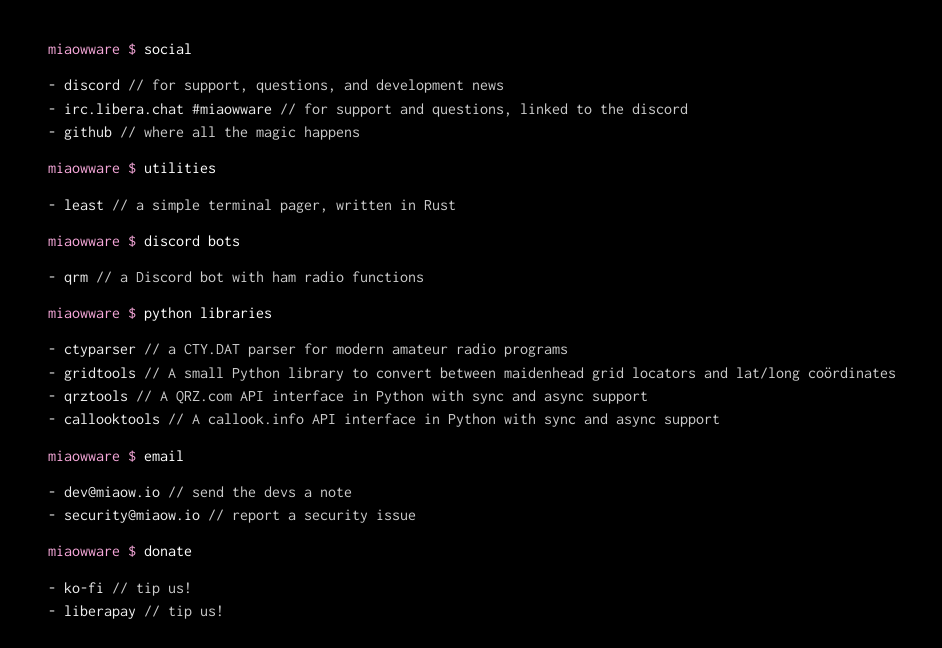
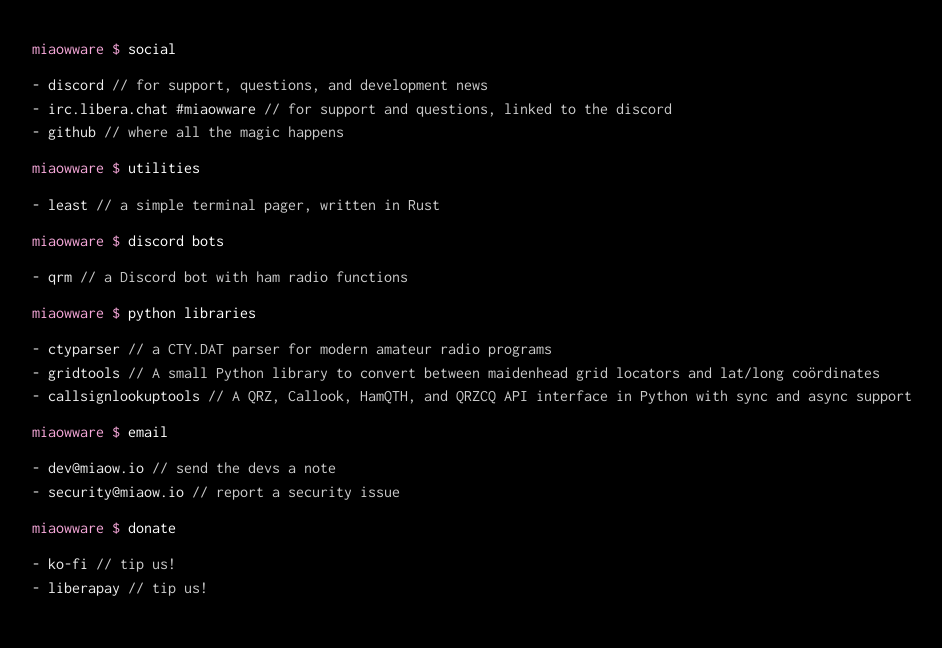
Before and after one commit to miaowware/miaow.io, a Jekyll site: the page built from index.html, in a window 1280 px wide, cut to the strip 286-934 px from the top of the page. Shown: the whole strip, without its empty margins (168-1110 px from the left). Built offline with Jekyll 4.4.1, drawn with Linux system fonts in a browser that asks for light colours; after the commit the page ends 910 px from its top, so only the background shows below that.

Commit message:
Update content.yml

```diff
--- a/_data/content.yml
+++ b/_data/content.yml
@@ -18,24 +18,15 @@
       description: a Discord bot with ham radio functions
       url: https://github.com/miaowware/qrm2
 python libraries:
-    # - title: ae7qparser
-    #   description: an ae7q.com parser for modern ham radio programs
-    #   url: https://github.com/miaowware/ae7qparser
     - title: ctyparser
       description: a CTY.DAT parser for modern amateur radio programs
       url: https://ctyparser.miaow.io
     - title: gridtools
       description: A small Python library to convert between maidenhead grid locators and lat/long coördinates
       url: https://gridtools.miaow.io
-    - title: qrztools
-      description: A QRZ.com API interface in Python with sync and async support
-      url: https://qrztools.miaow.io
-    - title: callooktools
-      description: A callook.info API interface in Python with sync and async support
-      url: https://callooktools.miaow.io
-    # - title: bolt-discord
-    #   description: a discord.py-based bot framework
-    #   url: https://github.com/miaowware/bolt-discord
+    - title: callsignlookuptools
+      description: A QRZ, Callook, HamQTH, and QRZCQ API interface in Python with sync and async support
+      url: https://callsignlookuptools.miaow.io
 
 email:
     - title: dev@miaow.io
```
